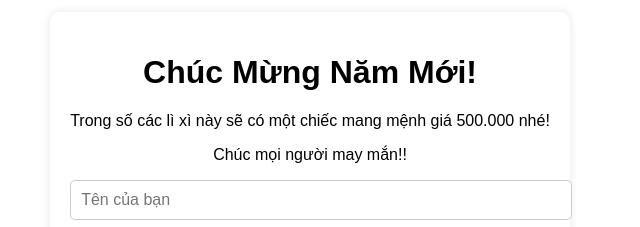
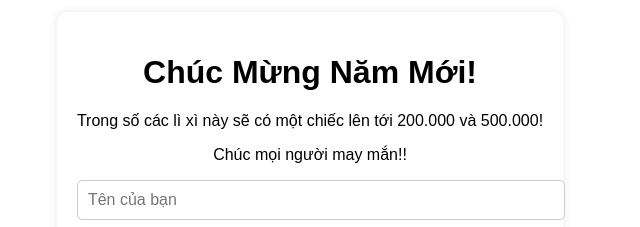
Before and after one commit to quyet11/lixi1, a website: page index.html in a window 1280 px wide. Shown: the part 250-477 px from the top of the page, 330-970 px from the left. Drawn offline with Linux system fonts and the light colour scheme.

Commit message:
Update index.html

```diff
--- a/index.html
+++ b/index.html
@@ -11,7 +11,7 @@
 <div id="welcome-screen">
     <h1>Chúc Mừng Năm Mới!</h1>
 
-    <p> Trong số các lì xì này sẽ có một chiếc mang mệnh giá 500.000 nhé!</p>
+    <p> Trong số các lì xì này sẽ có một chiếc lên tới 200.000 và 500.000!</p>
     <p>Chúc mọi người may mắn!!</p>
 
     <input type="text" id="user-name" placeholder="Tên của bạn">
```
